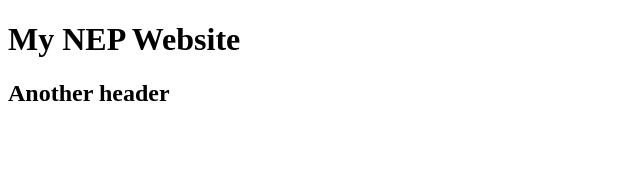
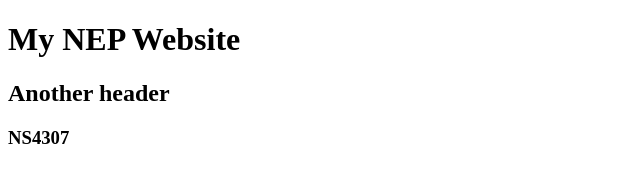
Before and after one commit to rahimihc/mynepwebsite, a plain HTML site: page index.html in a window 1280 px wide. Shown: the full height of the page, 0-640 px from the left. Drawn offline with Linux system fonts and the light colour scheme.

Commit message:
Added another header

```diff
--- a/index.html
+++ b/index.html
@@ -8,5 +8,6 @@
 <body>
     <h1>My NEP Website</h1>
     <h2>Another header</h2>
+    <h3>NS4307</h3>
 </body>
 </html>
```
